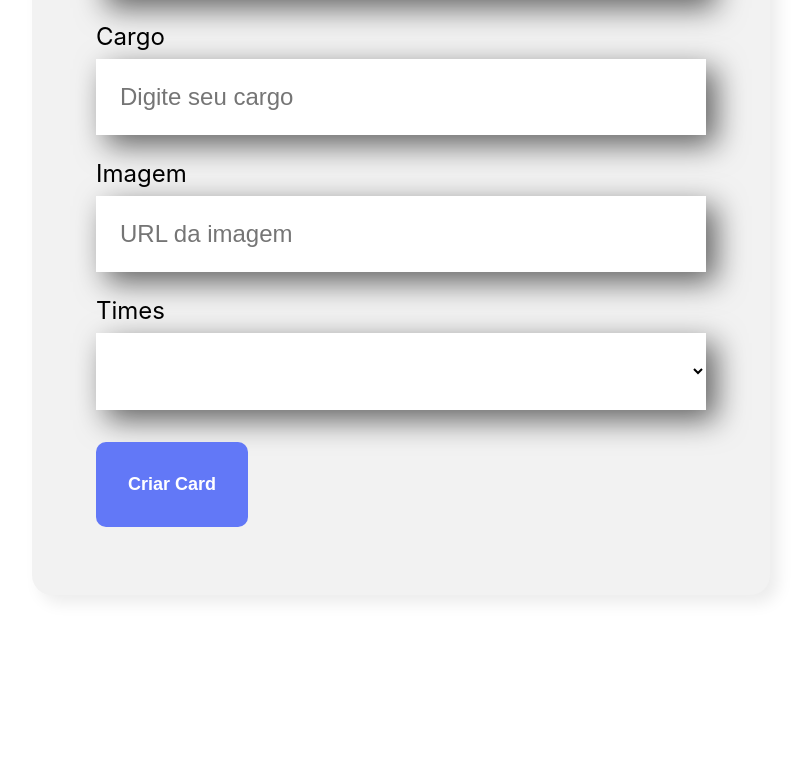
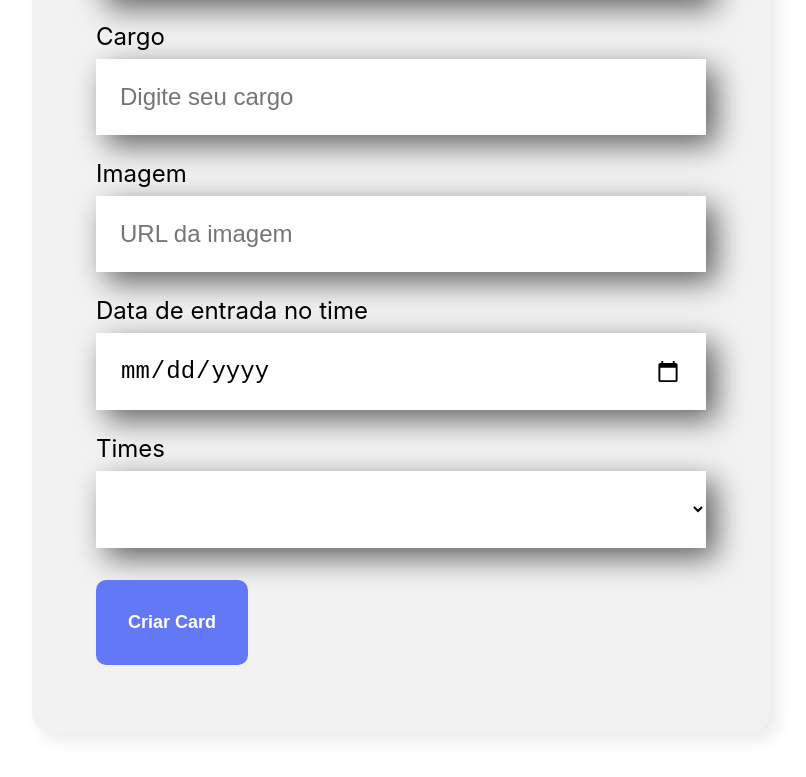
Before and after one commit to renatofm-dev/React-desenvolvendo-com-JavaScript, a React (Create React App) app: page / in a window 1280 px wide. Shown: the part 802-1579 px from the top of the page, without its empty margins (239-1045 px from the left). Before the commit the page ends 1477 px from the top, so only its background shows below. Built offline with nearby package versions, Linux system fonts and the light colour scheme.

Commit message:
add date to project

```diff
--- a/src/compartilhado/interfaces/IColaborador.ts
+++ b/src/compartilhado/interfaces/IColaborador.ts
@@ -3,4 +3,5 @@
     cargo: string
     imagem: string
     time?: string
+    data: string
 }
--- a/src/componentes/CampoTexto/index.tsx
+++ b/src/componentes/CampoTexto/index.tsx
@@ -9,9 +9,10 @@
         label: string
         valor: string
         obrigatorio?: boolean
+        tipo?: 'text' | 'password' | 'date' | 'number' | 'email'
 }
 
-const CampoTexto = ({ aoAlterado, label, valor, placeholder, obrigatorio = false } : CampoTextoProps) => {
+const CampoTexto = ({ aoAlterado, label, valor, placeholder, obrigatorio = false, tipo ='text' } : CampoTextoProps) => {
 
     // let valor = ''
     // const [valor, setValor] = useState('')
@@ -30,6 +31,7 @@
                 onChange={aoDigitado}
                 required={obrigatorio}
                 placeholder={placeholder}
+                type={tipo}
             />
         </div>
     )
--- a/src/componentes/Colaborador/index.tsx
+++ b/src/componentes/Colaborador/index.tsx
@@ -5,9 +5,10 @@
     imagem: string
     cargo: string
     corDeFundo: string
+    data: string
 
 }
-const Colaborador = ({nome, imagem, cargo, corDeFundo}: ColaboradorProps) => {
+const Colaborador = ({nome, imagem, cargo, corDeFundo, data}: ColaboradorProps) => {
     return (<div className='colaborador'>
         <div className='cabecalho' style={{backgroundColor: corDeFundo}}>
             <img src={imagem} alt={nome} />
@@ -15,6 +16,7 @@
         <div className='rodape'>
             <h4>{nome}</h4>
             <h5>{cargo}</h5>
+            <h5>{new Date(data).toLocaleDateString()}</h5>
         </div>
     </div>)
 }
--- a/src/componentes/Formulario/index.tsx
+++ b/src/componentes/Formulario/index.tsx
@@ -17,6 +17,7 @@
     const [cargo, setCargo] = useState('');
     const [imagem, setImagem] = useState('');
     const [time, setTime] = useState('');
+    const [data, setData] = useState('');
 
     const aoSalvar =  (event: React.FormEvent<HTMLFormElement>) => {
         event.preventDefault();
@@ -26,6 +27,7 @@
             cargo,
             imagem,
             time,
+            data,
         })
         setNome('')
         setCargo('')
@@ -60,6 +62,13 @@
                     valor = {imagem}
                     aoAlterado = {valor => setImagem(valor)}
                 />
+                <CampoTexto
+                    label = "Data de entrada no time"
+                    placeholder=''
+                    valor={data}
+                    aoAlterado= {valor => setData(valor)}
+                    tipo= "date"
+                />
 
                 <ListaSuspensa
                     obrigatorio={true}
--- a/src/componentes/Time/index.tsx
+++ b/src/componentes/Time/index.tsx
@@ -1,7 +1,7 @@
 import { IColaborador } from '../../compartilhado/interfaces/IColaborador'
 import './Time.css'
 import Colaborador from '../Colaborador'
-import React from 'react'
+
 
 interface TimeProps {
     corPrimaria: string
@@ -24,6 +24,7 @@
                 nome={colaborador.nome}
                 cargo={colaborador.cargo}
                 imagem={colaborador.imagem}
+                data={colaborador.data}
                 />)}
             </div>
         </section>
```
